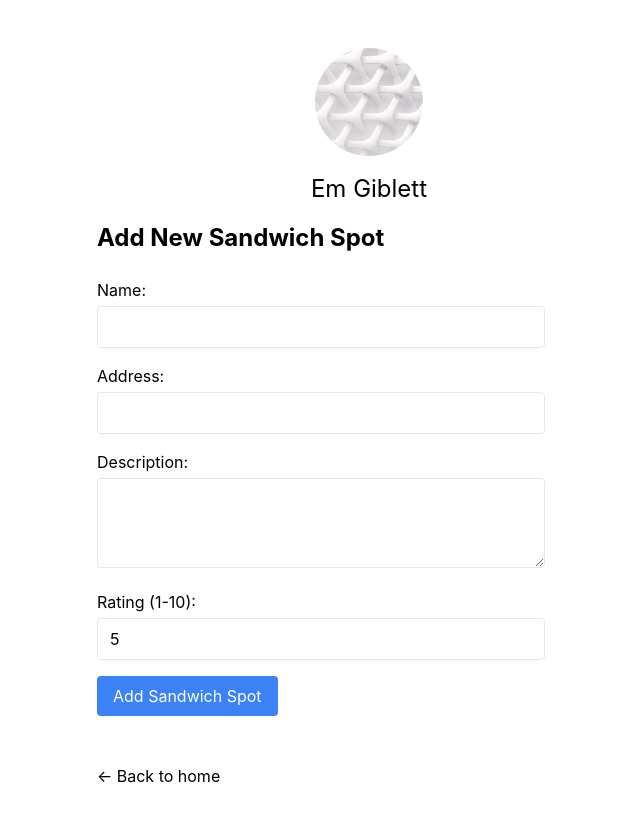
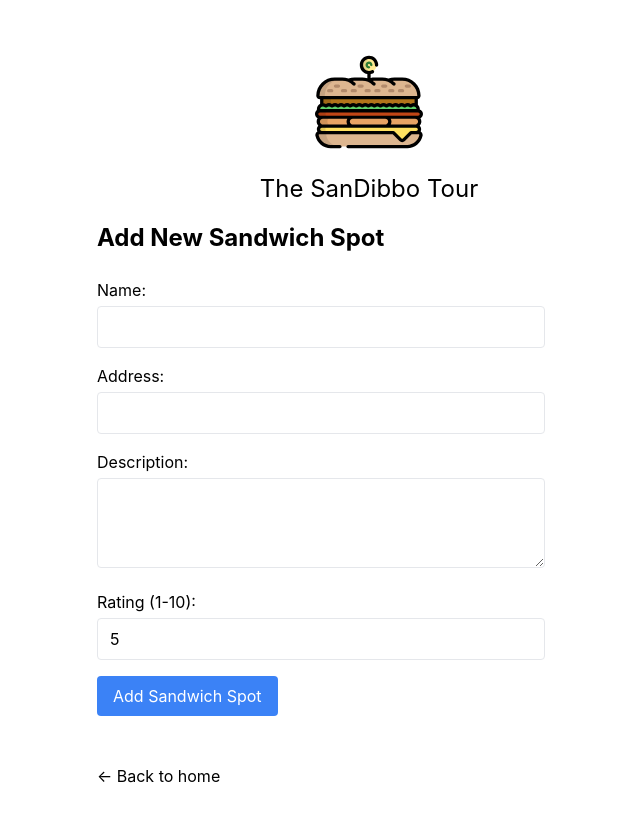
Before and after one commit to gibbs-em/sandibbo, a Next.js app: page /add in a window 1280 px wide. Shown: the top 822 px of the page, without its empty margins (271-911 px from the left). Built offline with nearby package versions, Linux system fonts and the light colour scheme.

Commit message:
chore: upgrade layout to TS and add sandwich svg

```diff
--- a/components/layout.js
+++ b/components/layout.tsx
@@ -7,7 +7,12 @@ import Link from 'next/link';
 const name = 'Em Giblett';
 export const siteTitle = 'Next.js Sample Website';
 
-export default function Layout({ children, home }) {
+interface LayoutProps {
+  children: React.ReactNode;
+  home?: boolean;
+}
+
+export default function Layout({ children, home }: LayoutProps) {
   return (
     <div className={styles.container}>
       <Head>
@@ -30,8 +35,7 @@ export default function Layout({ children, home }) {
           <>
             <Image
               priority
-              src="/images/profile.jpg"
-              className={utilStyles.borderCircle}
+              src="/images/sandwich-04.svg"
               height={144}
               width={144}
               alt=""
@@ -43,8 +47,7 @@ export default function Layout({ children, home }) {
             <Link href="/">
               <Image
                 priority
-                src="/images/profile.jpg"
-                className={utilStyles.borderCircle}
+                src="/images/sandwich-04.svg"
                 height={108}
                 width={108}
                 alt=""
@@ -52,7 +55,7 @@ export default function Layout({ children, home }) {
             </Link>
             <h2 className={utilStyles.headingLg}>
               <Link href="/" className={utilStyles.colorInherit}>
-                {name}
+                The SanDibbo Tour
               </Link>
             </h2>
           </>
--- a/pages/sandwich-list.js
+++ b/pages/sandwich-list.js
@@ -1,6 +1,7 @@
 import { useEffect, useState } from 'react';
 import Head from "next/head";
 import Link from "next/link";
+import { Button } from "@/components/ui/button";
 import Layout from "../components/Layout";
 import { neon } from '@neondatabase/serverless';
 
@@ -51,7 +52,9 @@ export default function SandwichSpots() {
           ))}
         </div>
       </div>
-      <Link href="/add">Add a new sandwich spot</Link>
+      <Button variant="outline" asChild>
+        <Link href="/add">Add a new sandwich spot</Link>
+      </Button>
     </Layout>
   );
 }
--- a/pages/sandwich-spots.js
+++ /dev/null
@@ -1,25 +0,0 @@
-import Head from "next/head";
-import Link from "next/link";
-import Layout from "../components/Layout";
-import { neon } from '@neondatabase/serverless';
-
-export async function getServerSideProps() {
-  const sql = neon(process.env.DATABASE_URL);
-  const response = await sql`SELECT version()`;
-  return { props: { data: response[0].version } };
-}
-
-export default function SandwichSpots({ props }) {
-  return (
-    <Layout>
-      <Head>
-        <title>All Sandwich Spots</title>
-      </Head>
-      <h1>All Spots</h1>
-      <ul>
-        { props }
-      </ul>
-      <Link href="/add">Add a new sandwich spot</Link>
-    </Layout>
-  );
-}
```
Also changed, not shown: public/images/profile.jpg (deleted), public/images/sandwich-04.svg (added).
